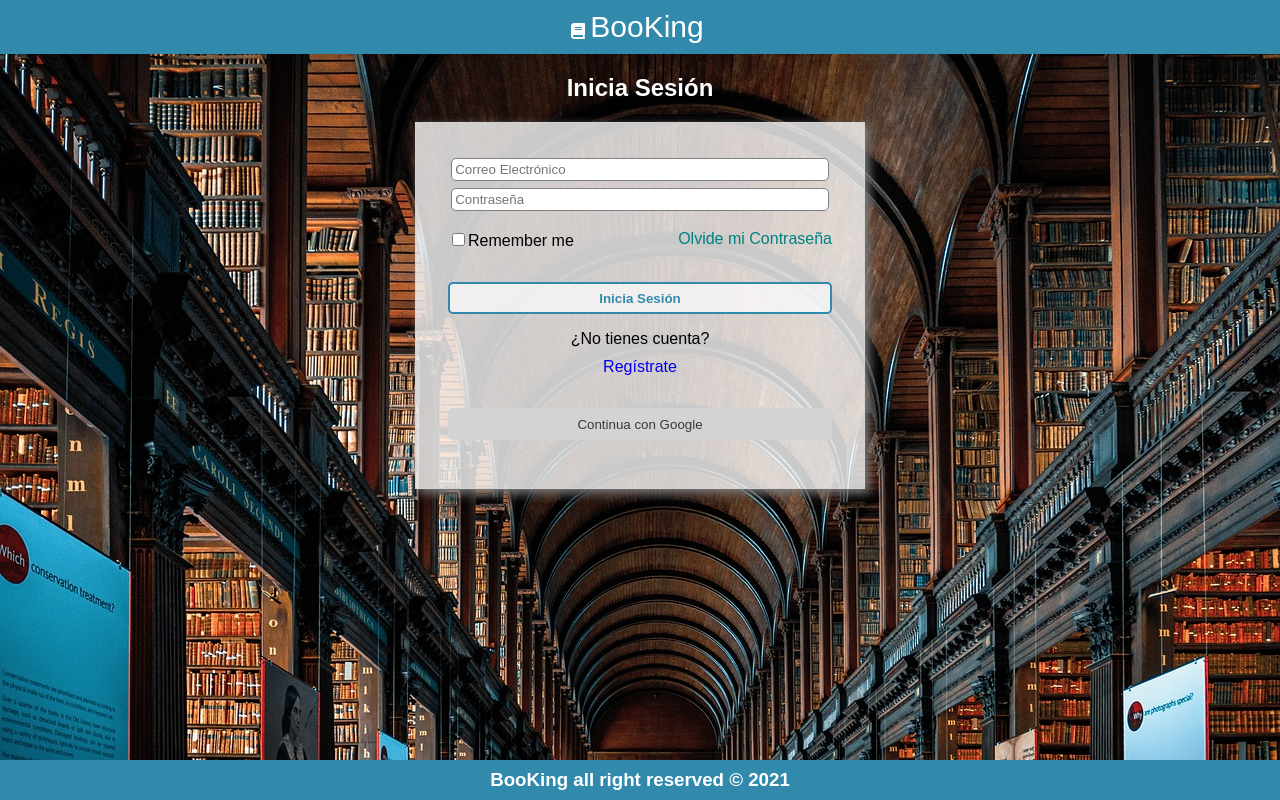
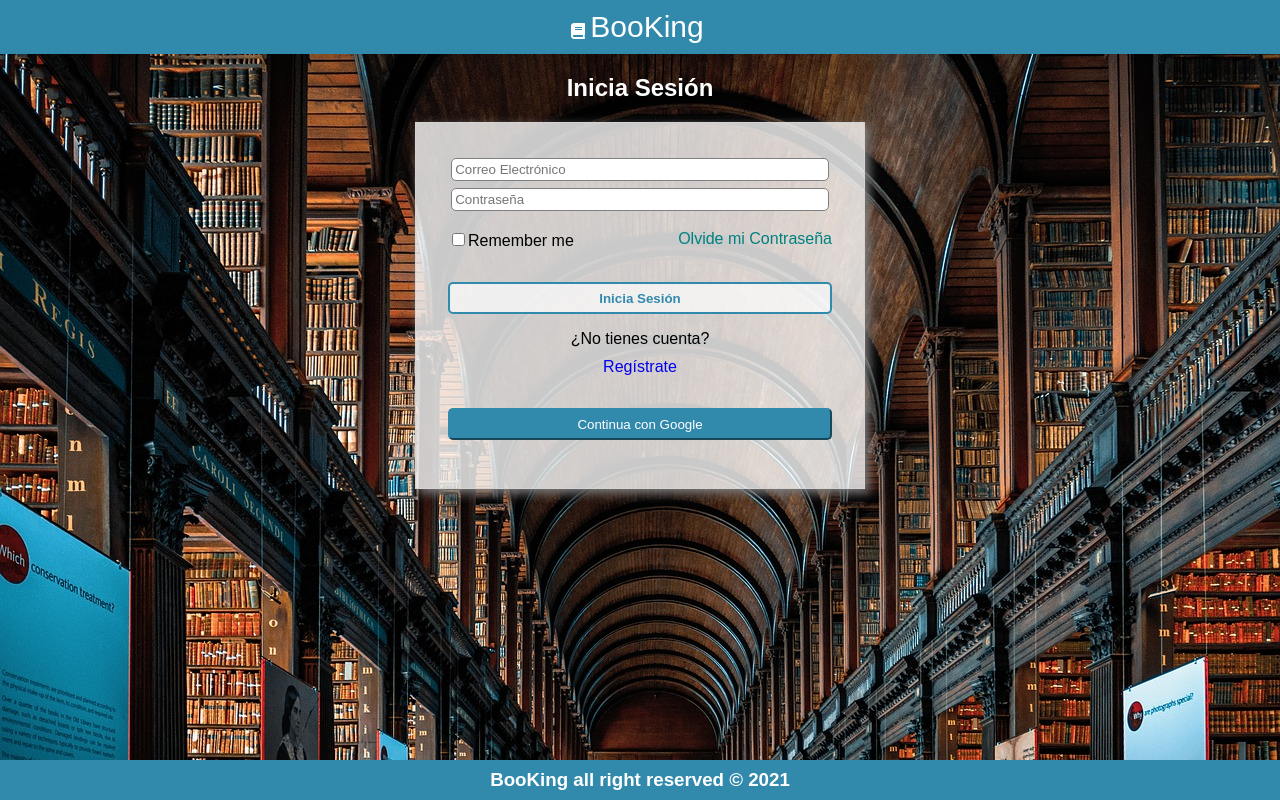
Before and after one commit to fssanabriac/Ciclo-3---Web-App, a React (Create React App) app: page /login in a window 1280 px wide. Built offline with nearby package versions, Linux system fonts and the light colour scheme.

Commit message:
toast añadido

```diff
--- a/src/pages/register.jsx
+++ b/src/pages/register.jsx
@@ -2,9 +2,12 @@
 import { Link } from 'react-router-dom'
 import Logo from 'components/logo'
 import React from 'react'
+import { ToastContainer, toast } from 'react-toastify';
+import 'react-toastify/dist/ReactToastify.css';
 
 
 const Register = () => {
+    const notify = () => toast("Wow so easy!");
     return (
         <div className='Register__container'>
 
@@ -29,7 +32,8 @@ const Register = () => {
                 </div>
                 <div>
                     <Link to='/admin'>
-                        <button className='Register__submit' type='submit'>Registrar</button>
+                        <button className='Register__submit' type='submit' onClick={notify}>Registrar</button>
+                        <ToastContainer />
                     </Link>
                 </div>
                 <div className='Register__login'>
--- a/src/styles/styles.css
+++ b/src/styles/styles.css
@@ -305,13 +305,19 @@ header {
 
 .Login__Google{
   width: 100%;
-  border:none;
-  color:rgb(58, 57, 57);
+  border-color: #318aac;
+  color:#fff;
   border-radius: 5px;
   height: 2rem;
-  background-color: lightgray;
+  background-color: #318aac;
   margin-top:1rem;
   margin-bottom:1rem;
+}
+.Login__Google:hover{
+  cursor: pointer;
+  background: #318aac;
+  color: #fff !important;
+  border-color: #318aac;
 }
 
 /*Login page*/
@@ -410,18 +416,6 @@ header {
 
 .Login__register__Link:hover{
   color: #0b2a3b;
-}
-
-
-.Login__Google{
-  width: 100%;
-  border:none;
-  color:rgb(58, 57, 57);
-  border-radius: 5px;
-  height: 2rem;
-  background-color: lightgray;
-  margin-top:1rem;
-  margin-bottom:1rem;
 }
 
 /*footer*/
```
